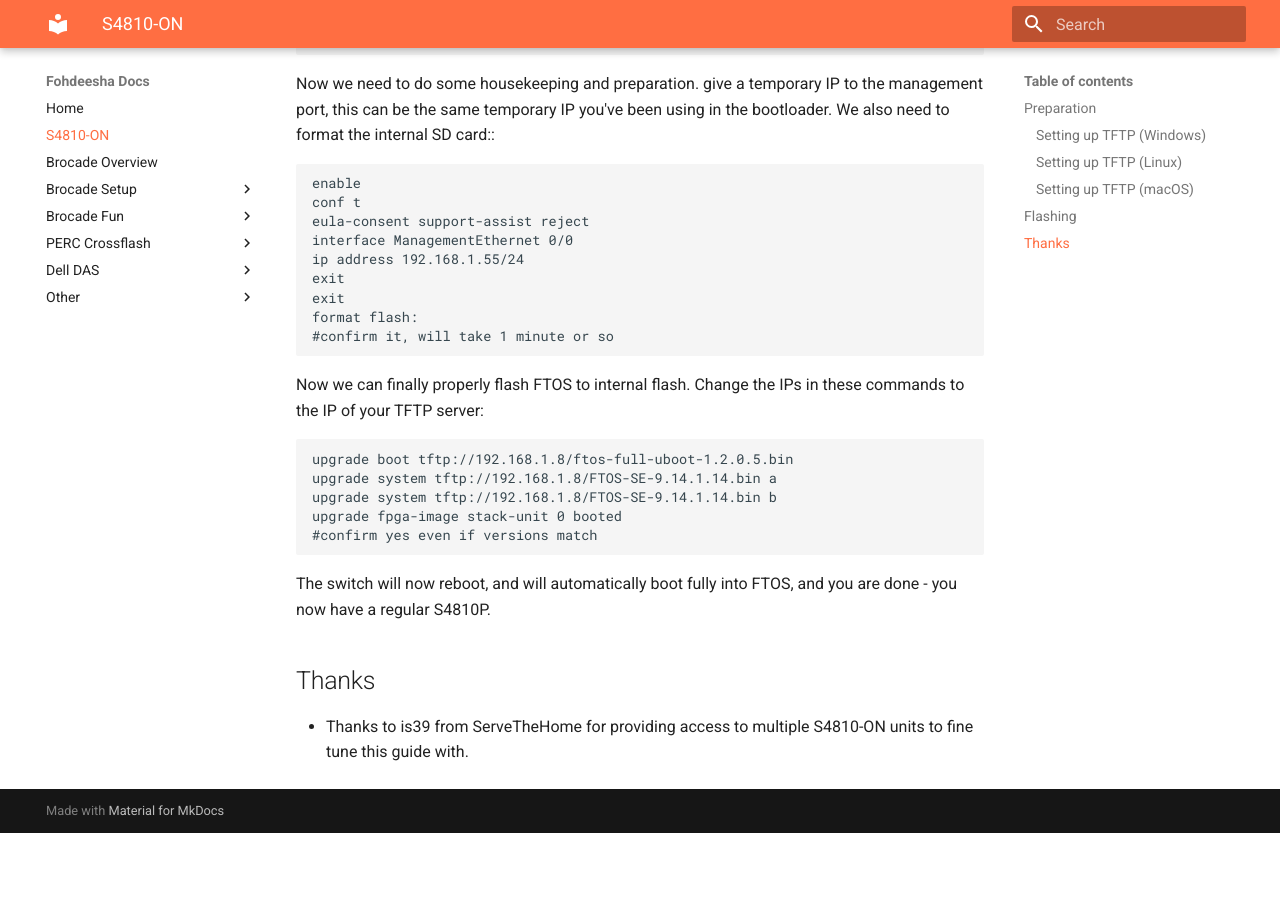
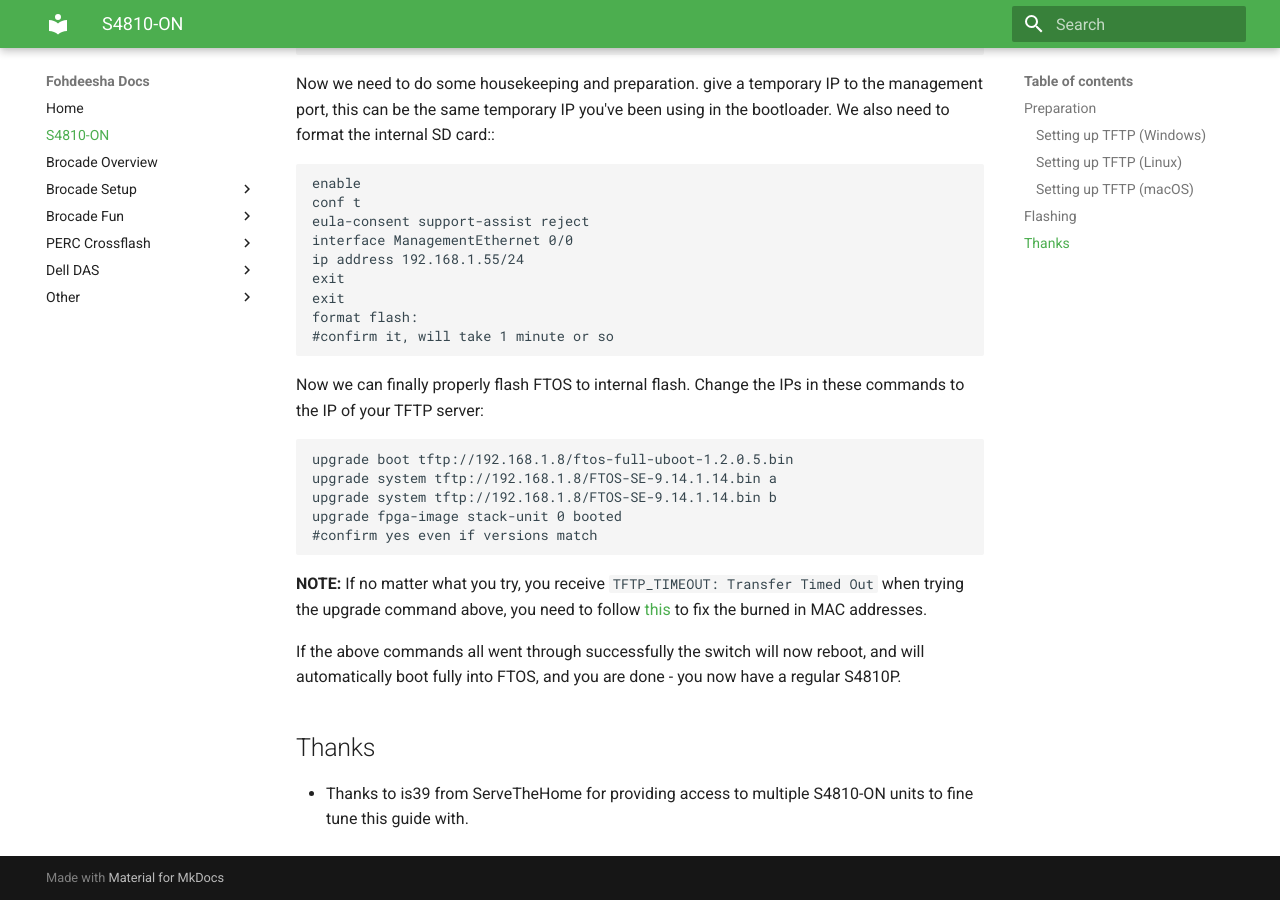
Before and after one commit to Fohdeesha/lab-docu, an MkDocs documentation site: the page built from docs/S4810.md, in a window 1280 px wide and 900 px high, scrolled down 5845 px. Built offline with MkDocs 1.6.1 and Material for MkDocs 9.7.7, drawn with Linux system fonts in a browser that asks for light colours; before the commit the page ends 6678 px from its top, so only the background shows below that; some of the changed text lies outside the part shown.

Commit message:
8095q, S4810 MAC issue, de-halloween
merry crimmasssss

````diff
--- a/docs/S4810.md
+++ b/docs/S4810.md
@@ -215,7 +215,9 @@ upgrade system tftp://192.168.1.8/FTOS-SE-9.14.1.14.bin b
 upgrade fpga-image stack-unit 0 booted
 #confirm yes even if versions match
 ```
-The switch will now reboot, and will automatically boot fully into FTOS, and you are done - you now have a regular S4810P.
+**NOTE:** If no matter what you try, you receive `TFTP_TIMEOUT: Transfer Timed Out` when trying the upgrade command above, you need to follow [this](store/S4810-mac-issue.pdf) to fix the burned in MAC addresses.
+
+If the above commands all went through successfully the switch will now reboot, and will automatically boot fully into FTOS, and you are done - you now have a regular S4810P.
 
 ## Thanks
  - Thanks to is39 from ServeTheHome for providing access to multiple S4810-ON units to fine tune this guide with.
--- a/mkdocs.yml
+++ b/mkdocs.yml
@@ -8,8 +8,8 @@ theme:
   name: 'material'
   custom_dir: overrides
   palette:
-    primary: 'deep orange'
-    accent: 'green'
+    primary: 'green'
+    accent: 'orange'
 
 dev_addr: 192.168.1.27:8000
 nav:
--- a/overrides/main.html
+++ b/overrides/main.html
@@ -2,7 +2,7 @@
 
 {% block announce %}
 <center>
-<a href="https://github.com/Fohdeesha/lab-docu/commits/master" target="_blank">Docu Version: v6.1 (08-03-2024)</a>
+<a href="https://github.com/Fohdeesha/lab-docu/commits/master" target="_blank">Docu Version: v6.2 (01-08-2025)</a>
 -
 <a href="https://github.com/Fohdeesha/lab-docu" target="_blank">Sources, Suggest, Contribute</a>
 -
````
Also changed, not shown: docs/brocade-overview.md (+5 -5 lines), docs/icx7150.md (+1 -1 lines), docs/icx7250.md (+1 -1 lines).
